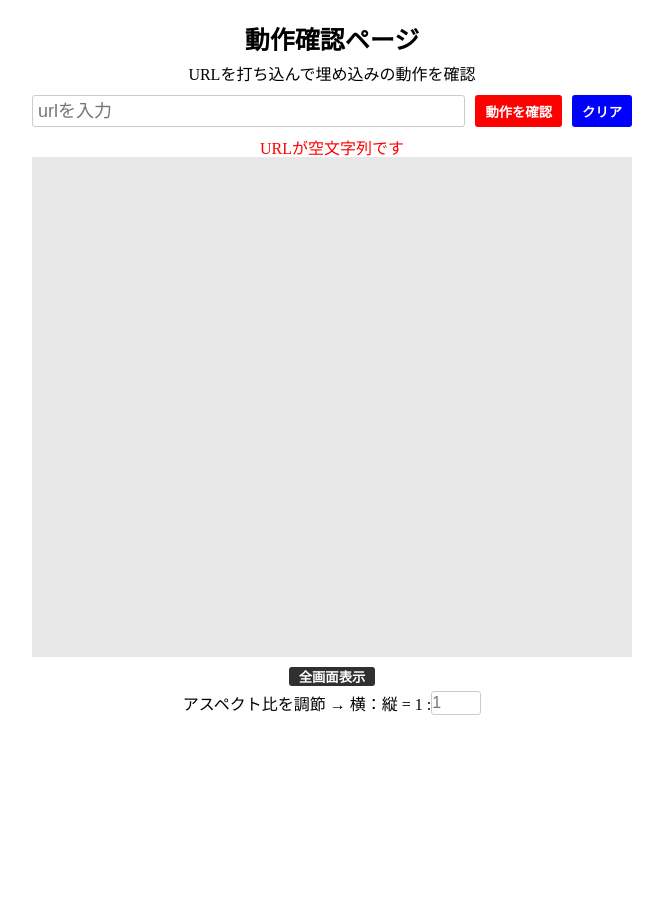
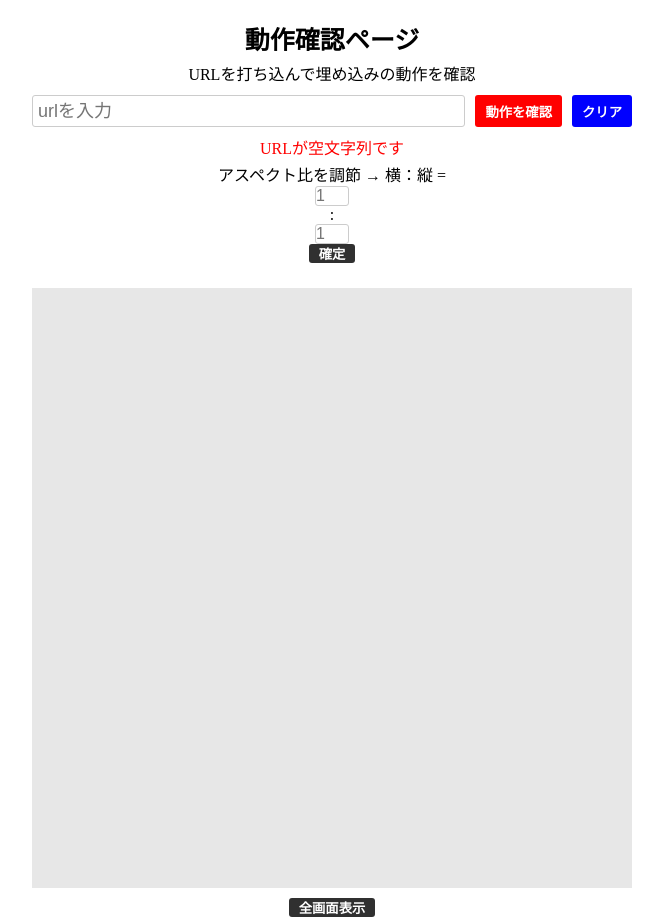
Before and after one commit to arco0922/iiiex-main2021-works, a React app: page /test in a window 1280 px wide. Shown: the whole page, without its empty margins (308-971 px from the left). Before the commit the page ends 800 px from the top, so only its background shows below. Built offline with nearby package versions, Linux system fonts and the light colour scheme.

Commit message:
fix review comments

```diff
--- a/src/pages/TestPage/AspectForm.tsx
+++ b/src/pages/TestPage/AspectForm.tsx
@@ -6,38 +6,77 @@ interface Props {
 }
 
 export const AspectForm: React.VFC<Props> = ({ setAspectRatio }) => {
-  const setAspectRatioHandler = React.useCallback((e: React.ChangeEvent<HTMLInputElement>) => {
-    setAspectRatio(Number(e.target.value));
+  const [aspectWidth, setAspectWidth] = React.useState<number>(1);
+  const [aspectHeight, setAspectHeight] = React.useState<number>(1);
+  const [isAspectWidthValid, setIsAspectWidthValid] = React.useState<boolean>(true);
+  const [isAspectHeightValid, setIsAspectHeightValid] = React.useState<boolean>(true);
+  const aspectWidthHandler = React.useCallback((e: React.ChangeEvent<HTMLInputElement>) => {
+    setAspectWidth(Number(e.target.value));
+    Number(e.target.value) > 0 ? setIsAspectWidthValid(true) : setIsAspectWidthValid(false);
   }, []);
+  const aspectHeightHandler = React.useCallback((e: React.ChangeEvent<HTMLInputElement>) => {
+    setAspectHeight(Number(e.target.value));
+    Number(e.target.value) > 0 ? setIsAspectHeightValid(true) : setIsAspectHeightValid(false);
+  }, []);
+
+  const setAspectRatioHandler = React.useCallback(
+    (e: React.MouseEvent<HTMLButtonElement>) => {
+      e.preventDefault();
+      isAspectWidthValid && isAspectHeightValid ? setAspectRatio(aspectHeight / aspectWidth) : console.log('Error');
+    },
+    [aspectHeight, setAspectRatio],
+  );
   return (
     <StyledForm>
-      <StyledLabel>アスペクト比を調節 → 横：縦 = 1 :</StyledLabel>
-      <StyledInput
-        type="number"
-        placeholder="1"
-        min="0.1"
-        max="2"
-        step="0.1"
-        onChange={setAspectRatioHandler}
-      ></StyledInput>
+      <StyledLabel>アスペクト比を調節 → 横：縦 = </StyledLabel>
+      <StyledInput type="text" placeholder="1" onChange={aspectWidthHandler}></StyledInput>
+      <StyledLabel> : </StyledLabel>
+      <StyledInput type="text" placeholder="1" onChange={aspectHeightHandler}></StyledInput>
+      <StyledButton onClick={setAspectRatioHandler}>確定</StyledButton>
+      <StyledDialog>{isAspectWidthValid && isAspectHeightValid ? '' : '有効な値を入力して下さい'}</StyledDialog>
     </StyledForm>
   );
 };
 
 const StyledForm = styled.form`
-  display: inline-flex;
+  display: flex;
+  flex-direction: column;
   width: 100%;
-  justify-content: center;
+  align-items: center;
   margin-top: 5px;
 `;
 
 const StyledLabel = styled.label``;
 
 const StyledInput = styled.input`
-  width: 3em;
+  width: 2em;
   font-size: 16px;
   outline: none;
   border: none;
   border: solid 1px #ccc;
   border-radius: 3px;
 `;
+
+const StyledButton = styled.button`
+  padding: 0px 10px;
+  outline: none;
+  border: none;
+  border-radius: 3px;
+  font-weight: bold;
+  background-color: #303030;
+  color: white;
+  &:hover {
+    background-color: #000000;
+    cursor: pointer;
+  }
+`;
+
+const StyledDialog = styled.div`
+  display: flex;
+  align-items: center;
+  justify-content: center;
+  width: 100%;
+  height: 20px;
+  color: red;
+  margin-top: 5px;
+`;
--- a/src/pages/TestPage/TestPage.tsx
+++ b/src/pages/TestPage/TestPage.tsx
@@ -9,7 +9,7 @@ export const TestPage: React.VFC = () => {
   const [isFull, setIsFull] = React.useState<boolean>(false);
   const [aspectRatio, setAspectRatio] = React.useState<number>(1 / 1);
   const iframeWidth = isFull ? '100vw' : '600px';
-  const iframeHeight = isFull ? '100vh' : 500 * aspectRatio + 'px';
+  const iframeHeight = isFull ? '100vh' : `calc( ${iframeWidth} * ${aspectRatio} )`;
   return (
     <StyledRoot>
       <StyledContainer width={iframeWidth}>
@@ -19,10 +19,10 @@ export const TestPage: React.VFC = () => {
           <>
             <StyledTitle>動作確認ページ</StyledTitle>
             <UrlForm setSrcUrl={setSrcUrl}></UrlForm>
+            <AspectForm setAspectRatio={setAspectRatio}></AspectForm>
           </>
         )}
         <WorksWindow srcUrl={srcUrl} iframeHeight={iframeHeight} isFull={isFull} setIsFull={setIsFull}></WorksWindow>
-        <AspectForm setAspectRatio={setAspectRatio}></AspectForm>
       </StyledContainer>
     </StyledRoot>
   );
```
